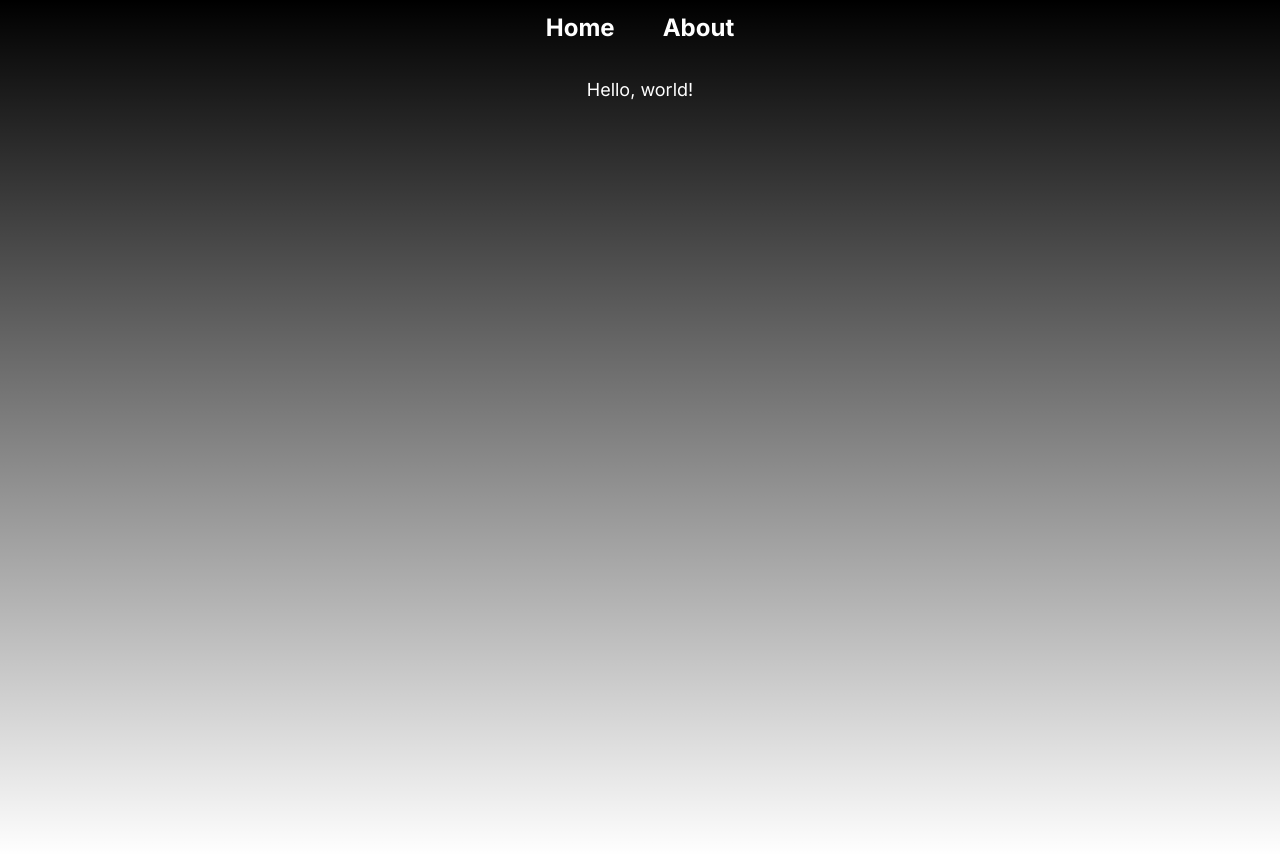
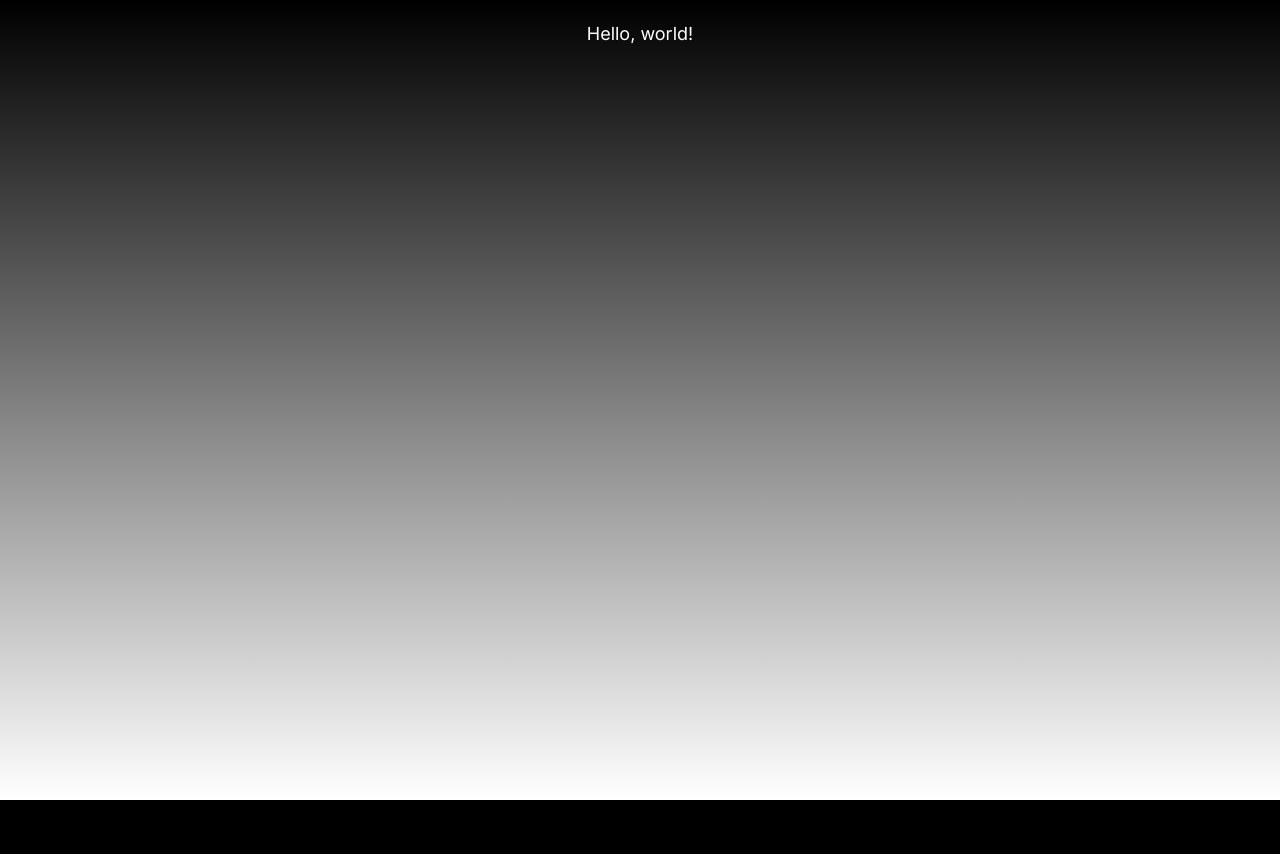
Before and after one commit to abbyjb/abbyjb-portfolio, a Next.js app: page / in a window 1280 px wide. After the commit the page ends 800 px from the top, so only its background shows below. Built offline with nearby package versions, Linux system fonts and the light colour scheme.

Commit message:
undo navigation changes for now

```diff
--- a/app/components/navigation.tsx
+++ /dev/null
@@ -1,15 +0,0 @@
-import Link from 'next/link'
-
-export function Navigation() {
-  return (
-    <nav className="flex items-center justify-center space-x-4">
-      <Link className={"font-bold text-2xl hover:transition-colors ease-in-out px-4 py-3 hover:border-b-2"} href="/">
-        Home
-      </Link>
-
-      <Link className={"font-bold text-2xl hover:transition_colors ease-in-out px-4 py-3 hover:border-b-2"} href="/about">
-        About
-      </Link>
-    </nav>
-  )
-}
--- a/app/layout.tsx
+++ b/app/layout.tsx
@@ -1,7 +1,6 @@
 import type { Metadata } from "next";
 import { Inter } from "next/font/google";
 import "./globals.css";
-import { Navigation } from '@/app/components/navigation'
 
 const inter = Inter({ subsets: ["latin"] });
 
@@ -18,7 +17,6 @@ export default function RootLayout({
   return (
     <html lang="en">
       <body className={inter.className}>
-        <Navigation />
         {children}
       </body>
     </html>
```
